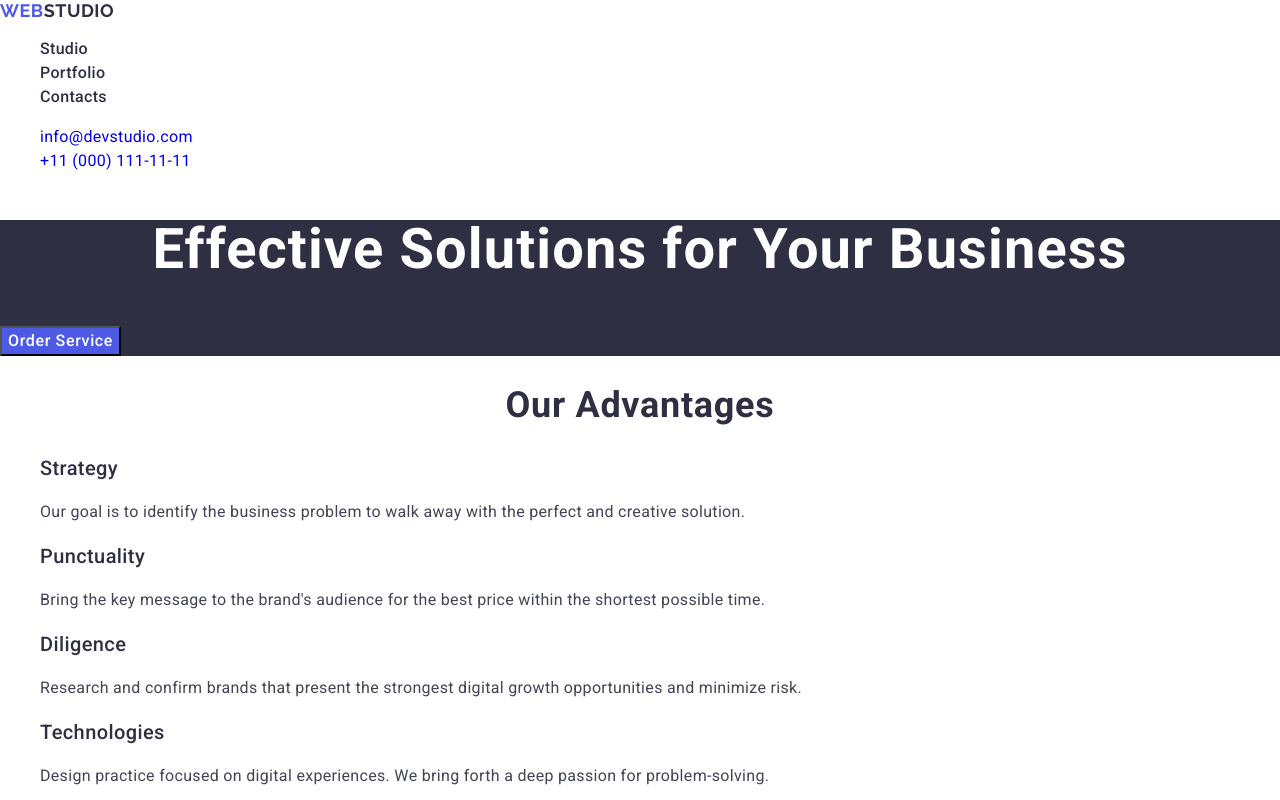
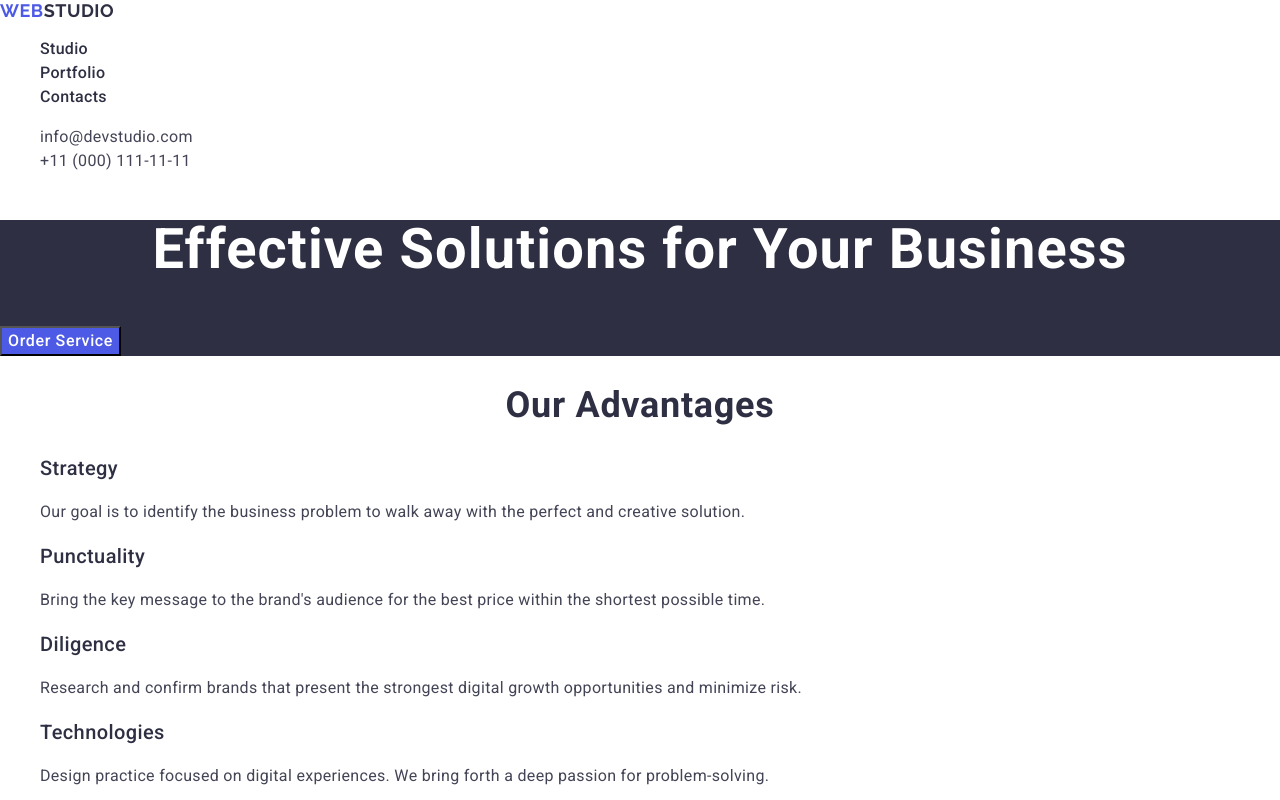
Before and after one commit to ZenonMaslowiec/goit-markup-hw-02, a plain HTML site: page index.html in a window 1280 px wide. Shown: the top 800 px of the page. Drawn offline with nearby package versions, Linux system fonts and the light colour scheme.

Commit message:
Add files via upload

```diff
--- a/css/styles.css
+++ b/css/styles.css
@@ -75,7 +75,7 @@ ul, ol
                 letter-spacing: 0.02em;
                 text-align: left;
                 text-decoration: none;
-                /*color: #434455;*/
+                color: #434455;
             }
 
            .address
```
